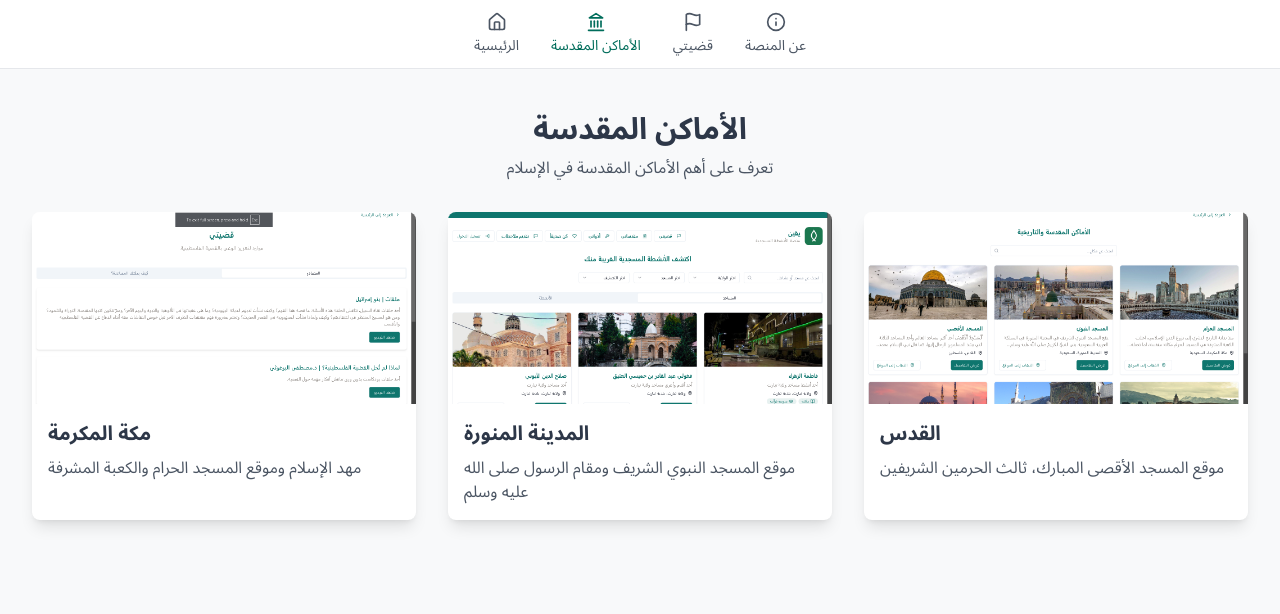
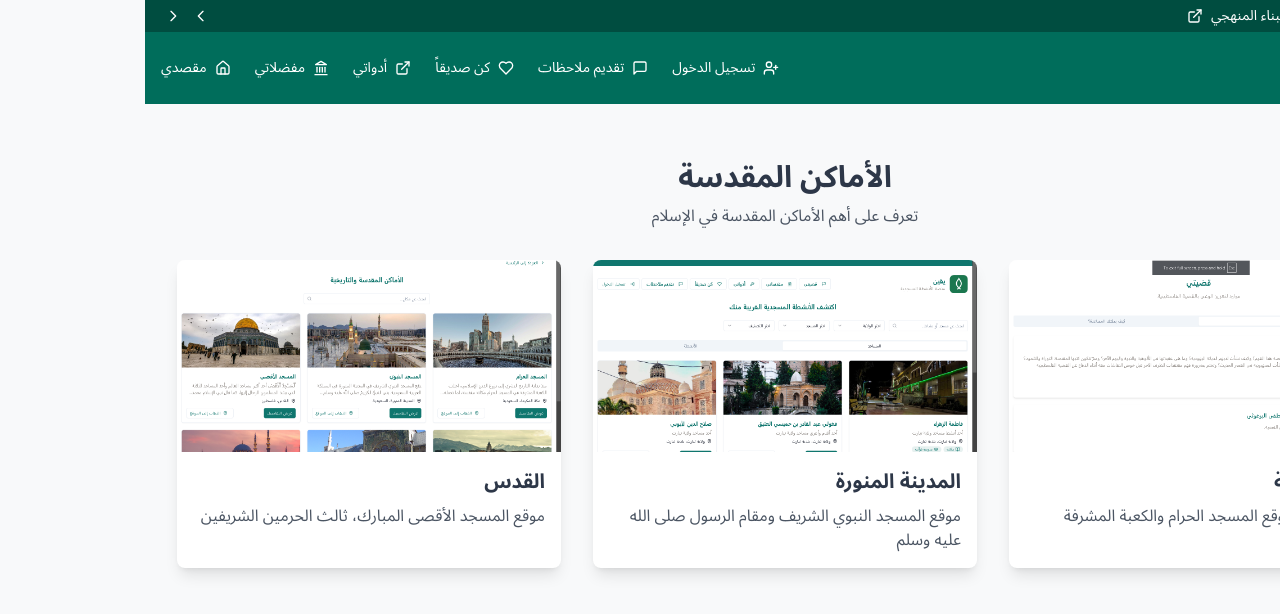
Before and after one commit to anas-er25/makam, a React (Vite) app: page /holy-places in a window 1280 px wide. Shown: the top 614 px of the page. Built offline with nearby package versions, Linux system fonts and the light colour scheme.

Commit message:
Improve header design and RTL support
Updated the header navigation to enhance the design and ensure the page layout supports right-to-left (RTL) text direction.
[skip gpt_engineer]

```diff
--- a/src/components/Layout.tsx
+++ b/src/components/Layout.tsx
@@ -1,5 +1,5 @@
 import { Link, Outlet, useLocation } from "react-router-dom";
-import { Home, Landmark, Flag, Info } from "lucide-react";
+import { Home, Landmark, Flag, Info, Heart, MessageSquare, UserPlus, ExternalLink } from "lucide-react";
 
 const Layout = () => {
   const location = useLocation();
@@ -8,7 +8,16 @@ const Layout = () => {
     return location.pathname === path;
   };
 
-  const navItems = [
+  const topNavItems = [
+    { icon: UserPlus, label: "تسجيل الدخول", path: "/login" },
+    { icon: MessageSquare, label: "تقديم ملاحظات", path: "/feedback" },
+    { icon: Heart, label: "كن صديقاً", path: "/be-friend" },
+    { icon: ExternalLink, label: "أدواتي", path: "/my-tools" },
+    { icon: Landmark, label: "مفضلاتي", path: "/favorites" },
+    { icon: Home, label: "مقصدي", path: "/my-destination" },
+  ];
+
+  const mainNavItems = [
     { path: "/", icon: Home, label: "الرئيسية" },
     { path: "/holy-places", icon: Landmark, label: "الأماكن المقدسة" },
     { path: "/palestine", icon: Flag, label: "قضيتي" },
@@ -17,10 +26,56 @@ const Layout = () => {
 
   return (
     <div className="min-h-screen bg-background">
-      <nav className="fixed bottom-0 left-0 right-0 bg-white border-t border-gray-200 py-3 md:top-0 md:bottom-auto md:border-t-0 md:border-b">
+      <header className="header-nav">
+        <div className="bg-[#004D40] text-white py-1">
+          <div className="container mx-auto px-4 flex justify-between items-center text-sm">
+            <div className="flex items-center gap-2">
+              <span>فتح باب التسجيل في البناء المنهجي</span>
+              <ExternalLink className="h-4 w-4" />
+            </div>
+            <div className="flex items-center gap-1">
+              <button className="p-1 hover:bg-primary/20 rounded">
+                <span className="sr-only">Previous</span>
+                <svg className="h-4 w-4" fill="none" viewBox="0 0 24 24" stroke="currentColor">
+                  <path strokeLinecap="round" strokeLinejoin="round" strokeWidth={2} d="M15 19l-7-7 7-7" />
+                </svg>
+              </button>
+              <button className="p-1 hover:bg-primary/20 rounded">
+                <span className="sr-only">Next</span>
+                <svg className="h-4 w-4" fill="none" viewBox="0 0 24 24" stroke="currentColor">
+                  <path strokeLinecap="round" strokeLinejoin="round" strokeWidth={2} d="M9 5l7 7-7 7" />
+                </svg>
+              </button>
+            </div>
+          </div>
+        </div>
+        <nav className="bg-primary py-3">
+          <div className="container mx-auto px-4">
+            <div className="flex justify-between items-center">
+              <img src="/lovable-uploads/fc35cba4-e0e2-4de0-842d-eefd944407c0.png" alt="Logo" className="h-12" />
+              <div className="nav-links">
+                {topNavItems.map((item) => (
+                  <Link
+                    key={item.path}
+                    to={item.path}
+                    className={`nav-link ${isActive(item.path) ? "text-secondary" : ""}`}
+                  >
+                    <item.icon className="h-4 w-4" />
+                    <span>{item.label}</span>
+                  </Link>
+                ))}
+              </div>
+            </div>
+          </div>
+        </nav>
+      </header>
+      <div className="pt-32 pb-20 md:pb-0">
+        <Outlet />
+      </div>
+      <nav className="fixed bottom-0 left-0 right-0 bg-white border-t border-gray-200 py-3 md:hidden">
         <div className="container">
-          <ul className="flex items-center justify-around md:justify-center md:gap-8">
-            {navItems.map((item) => (
+          <ul className="flex items-center justify-around">
+            {mainNavItems.map((item) => (
               <li key={item.path}>
                 <Link
                   to={item.path}
@@ -38,9 +93,6 @@ const Layout = () => {
           </ul>
         </div>
       </nav>
-      <div className="pb-20 md:pb-0 md:pt-20">
-        <Outlet />
-      </div>
     </div>
   );
 };
--- a/src/index.css
+++ b/src/index.css
@@ -5,6 +5,10 @@
 @tailwind utilities;
 
 @layer base {
+  html {
+    direction: rtl;
+  }
+
   body {
     @apply bg-background text-foreground font-arabic;
   }
@@ -29,3 +33,19 @@
 .button-primary {
   @apply rounded-lg bg-primary px-4 py-2 text-white transition-colors hover:bg-primary/90;
 }
+
+.header-nav {
+  @apply fixed top-0 left-0 right-0 bg-primary text-white z-50;
+}
+
+.header-nav-content {
+  @apply container mx-auto px-4 py-2 flex items-center justify-between;
+}
+
+.nav-links {
+  @apply flex items-center gap-6 text-sm;
+}
+
+.nav-link {
+  @apply flex items-center gap-2 hover:text-secondary transition-colors duration-200;
+}
--- a/tailwind.config.ts
+++ b/tailwind.config.ts
@@ -22,6 +22,7 @@ export default {
         primary: {
           DEFAULT: "#006D5B",
           foreground: "#FFFFFF",
+          dark: "#004D40",
         },
         secondary: {
           DEFAULT: "#C6A962",
```
Also changed, not shown: public/lovable-uploads/fc35cba4-e0e2-4de0-842d-eefd944407c0.png (added).
